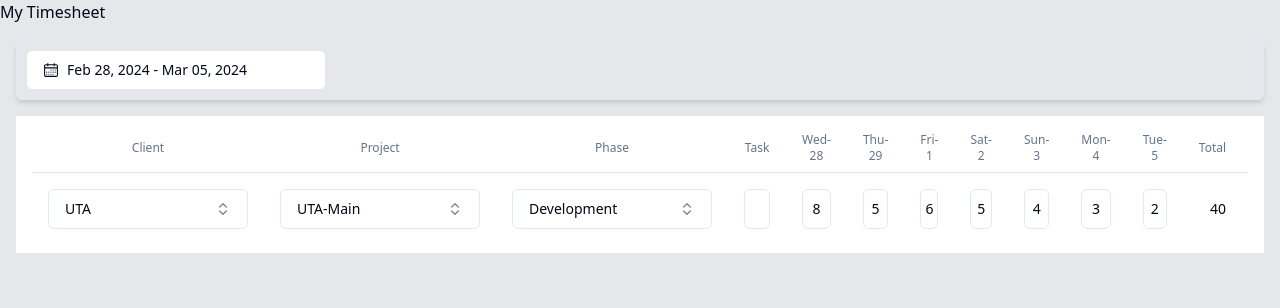
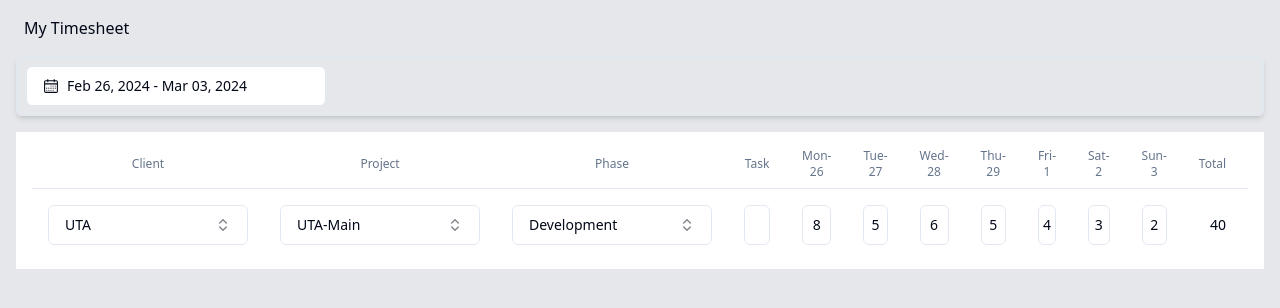
Before and after one commit to Prasanth1711/Timesheet, a Next.js app: page / in a window 1280 px wide. Shown: the top 308 px of the page. Built offline with nearby package versions, Linux system fonts and the light colour scheme.

Commit message:
Added dates functionality

```diff
--- a/app/components/DatePickerWithRange.tsx
+++ b/app/components/DatePickerWithRange.tsx
@@ -18,13 +18,15 @@ import {
 type SelectRangeEventHandler = (range: DateRange | undefined) => void;
 
 export function DatePickerWithRange({ getSelectedDates }: any) {
-  const today = new Date();
-  const nextWeek = new Date(today);
-  nextWeek.setDate(nextWeek.getDate() + 6);
+  const today = new Date()
+ const [tempSelection,setTempSelection]=React.useState({
+  from:today,
+  to:today
+ })
 
   const [date, setDate] = React.useState<DateRange>({
-    from: today,
-    to: nextWeek,
+    from: undefined,
+    to: undefined,
   })
   function getDatesInRange(startDate: Date, endDate: Date) {
     const date = new Date(startDate.getTime());
@@ -44,17 +46,67 @@ export function DatePickerWithRange({ getSelectedDates }: any) {
       getSelectedDates(temp)
     }
   }, [date])
+
+
+React.useEffect(()=>{
+  if (tempSelection?.to > date?.to) {
+    setDate({ from: undefined, to: undefined });
+  } else {
+    let newTo = new Date(tempSelection?.from ?? today);
+    let newFrom = new Date(tempSelection?.from ?? today);
+    switch (tempSelection.from.getDay()) {
+      case 0:
+        newTo.setDate(newTo.getDate());
+        newFrom.setDate(newFrom.getDate() - 6);
+        setDate({ from: newFrom, to: newTo });
+        break;
+      case 1:
+        newTo.setDate(newTo.getDate() + 6);
+        setDate({ from: tempSelection?.from, to: newTo });
+        break;
+      case 2:
+        newTo.setDate(newTo.getDate() + 5);
+        newFrom.setDate(newFrom.getDate() - 1);
+        setDate({ from: newFrom, to: newTo });
+        break;
+
+      case 3:
+        newTo.setDate(newTo.getDate() + 4);
+        newFrom.setDate(newFrom.getDate() - 2);
+        setDate({ from: newFrom, to: newTo });
+        break;
+
+      case 4:
+        newTo.setDate(newTo.getDate() + 3);
+        newFrom.setDate(newFrom.getDate() - 3);
+        setDate({ from: newFrom, to: newTo });
+        break;
+
+      case 5:
+        newTo.setDate(newTo.getDate() + 2);
+        newFrom.setDate(newFrom.getDate() - 4);
+        setDate({ from: newFrom, to: newTo });
+        break;
+
+      case 6:
+        newTo.setDate(newTo.getDate() + 1);
+        newFrom.setDate(newFrom.getDate() - 5);
+        setDate({ from: newFrom, to: newTo });
+        break;
+      default:
+        break;
+    }
+    setDate({ from: newFrom, to: newTo });
+  }
+},[tempSelection])
+
+
+
+
+
   const onSelectRange: SelectRangeEventHandler = (range) => {
-    const newTo = new Date(range?.from ?? today);
-    newTo.setDate(newTo.getDate() + 6);
-    if(range?.from?.getDay()==1){
-      if (range?.to > date?.to) {
-          setDate({ from: undefined, to: undefined })
-      } else{
-        setDate({ from: range?.from, to: newTo })
-      }
-    }
-  };
+    setTempSelection({from:range?.from?? today,to:range?.to ?? today})
+  }
 
   return (
     <div className={cn("grid gap-2")}>
--- a/app/components/TimeSheetHome.tsx
+++ b/app/components/TimeSheetHome.tsx
@@ -11,7 +11,7 @@ export const TimeSheetHome = () => {
     const [selectedDates, setSelectedDates] = useState<DateDay[]>([])
     console.log(selectedDates)
     return <div>
-        <h1>My Timesheet</h1>
+        <h1 className = 'pt-4 pl-6'>My Timesheet</h1>
         <div className='flex  justify-between shadow-md m-4 rounded-md border-2 '>
             <div className='p-2'>
                 <DatePickerWithRange getSelectedDates={(dates: any) => { setSelectedDates(dates.map((date: Date) => ({ date: date.getDate().toString(), day: date.getDay().toString() } as DateDay))) }} />
```
